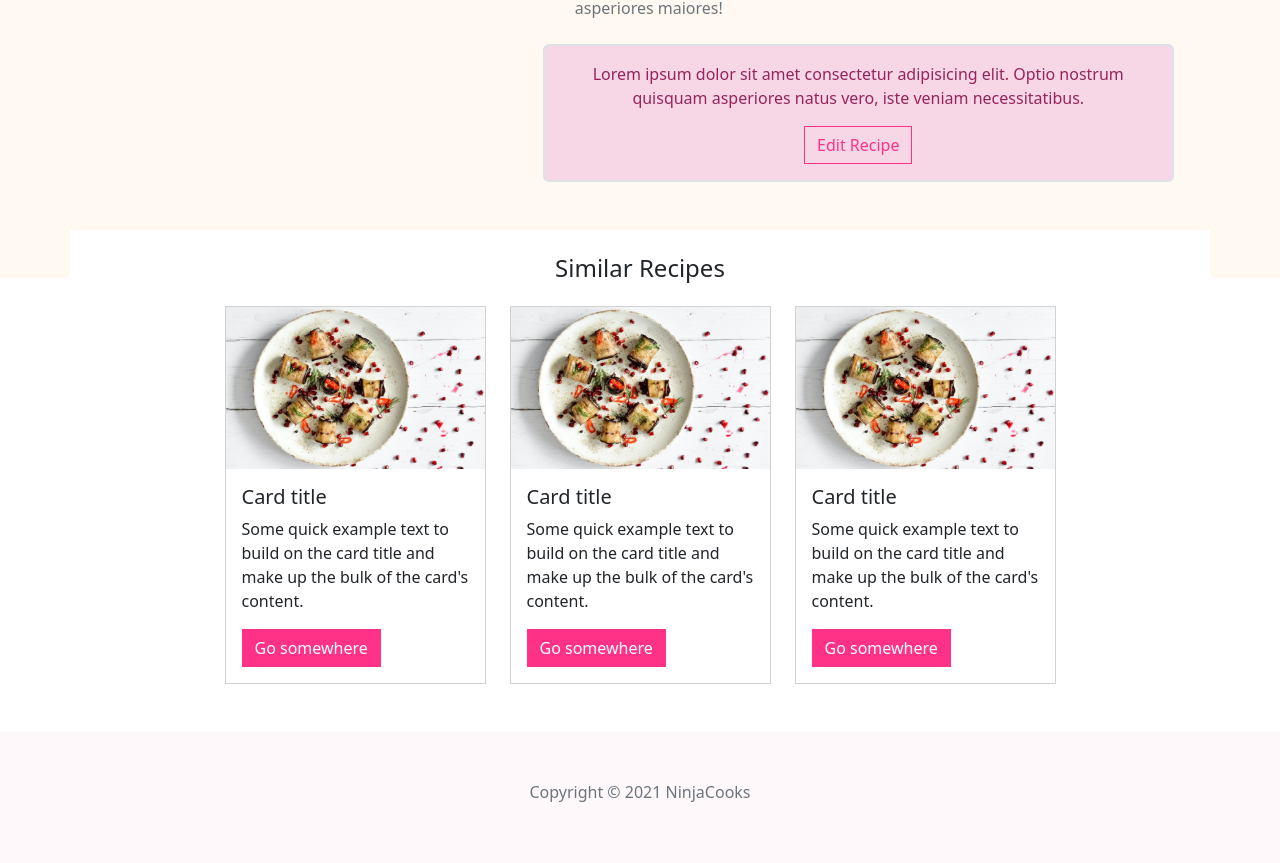
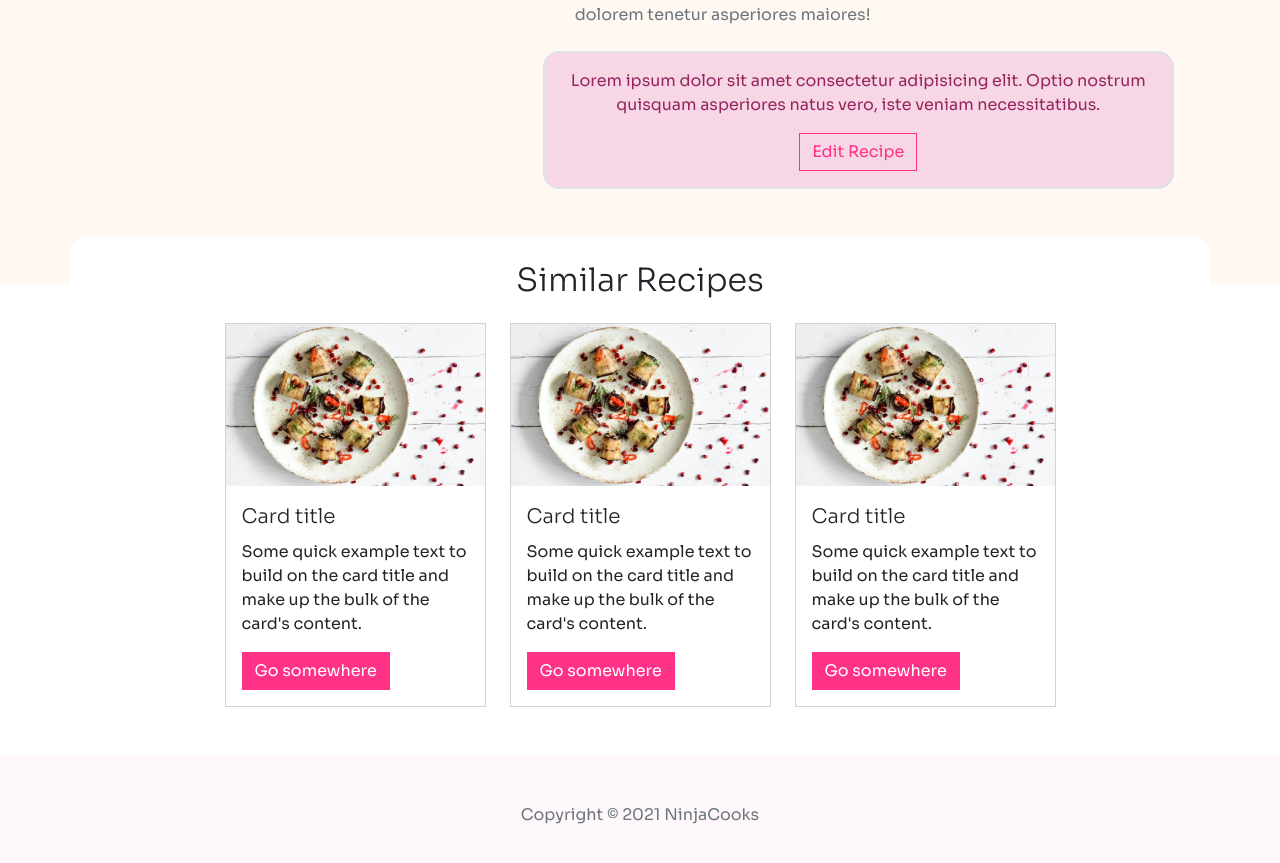
Before and after one commit to H3rmel/cook-ninja, a website: page index.html in a window 1280 px wide. Shown: the part 999-1862 px from the top of the page. Drawn offline with nearby package versions, Linux system fonts and the light colour scheme.

Commit message:
lesson 9 done!

```diff
--- a/index.html
+++ b/index.html
@@ -65,7 +65,7 @@
       <div class="container-lg">
         <div class="row align-items-center g-5">
           <div class="col-md-6">
-            <img class="img-fluid" src="/src/img/aub-dish.jpg" alt="recipe image" />
+            <img class="img-fluid rounded-4" src="/src/img/aub-dish.jpg" alt="recipe image" />
           </div>
           <div class="col-md-6">
             <p class="my-2">
@@ -163,7 +163,7 @@
                 maiores!
               </li>
             </ol>
-            <div class="p-3 mt-4 rounded text-center border border-2 text-pink-dark bg-pink-light">
+            <div class="p-3 mt-4 rounded text-center border border-2 text-pink-dark bg-pink-light rounded-4">
               <p>
                 Lorem ipsum dolor sit amet consectetur adipisicing elit. Optio
                 nostrum quisquam asperiores natus vero, iste veniam
@@ -177,8 +177,8 @@
     </section>
     <!-- similar dishes -->
     <section class="d-none d-lg-block" id="similar">
-      <div class="container-md bg-white pt-4 mb-5 mt-n5">
-        <h4 class="text-center mb-4">Similar Recipes</h4>
+      <div class="container-md bg-white pt-4 mb-5 mt-n5 rounded-4">
+        <h4 class="text-center mb-4 display-7">Similar Recipes</h4>
         <div class="row g-4 justify-content-center">
           <div class="col-lg-4 col-xl-3">
             <div class="card">
--- a/src/scss/main.scss
+++ b/src/scss/main.scss
@@ -1,3 +1,5 @@
+// Imports
+@import url(https://fonts.googleapis.com/css?family=Sora:100,200,300,regular,500,600,700,800);
 // Changes goes here, above the @import of bootstrap lib (if not, its not gonna have any effect)
 // Import functions first (so you can use them)
 @import "../../node_modules/bootstrap/scss/functions";
@@ -49,5 +51,24 @@ $theme-colors: map-remove($theme-colors, "danger");
   }
 }
 
+// font family
+$font-family-base: "Sora", sans-serif;
+
+// font sizes
+$font-size-base: 1rem;
+$lead-font-size: $font-size-base * 1.5;
+
+// headings
+$headings-font-weight: 300;
+$headings-line-height: 1.5;
+$h1-font-size: $font-size-base * 2.75;
+
+// display headings
+$custom-display-font-sizes: (
+  7: 2rem,
+);
+
+$display-font-sizes: map-merge($custom-display-font-sizes, $display-font-sizes);
+
 // Bootstrap Lib
 @import "../../node_modules/bootstrap/scss/bootstrap";
```
Also changed, not shown: src/css/main.min.css.
